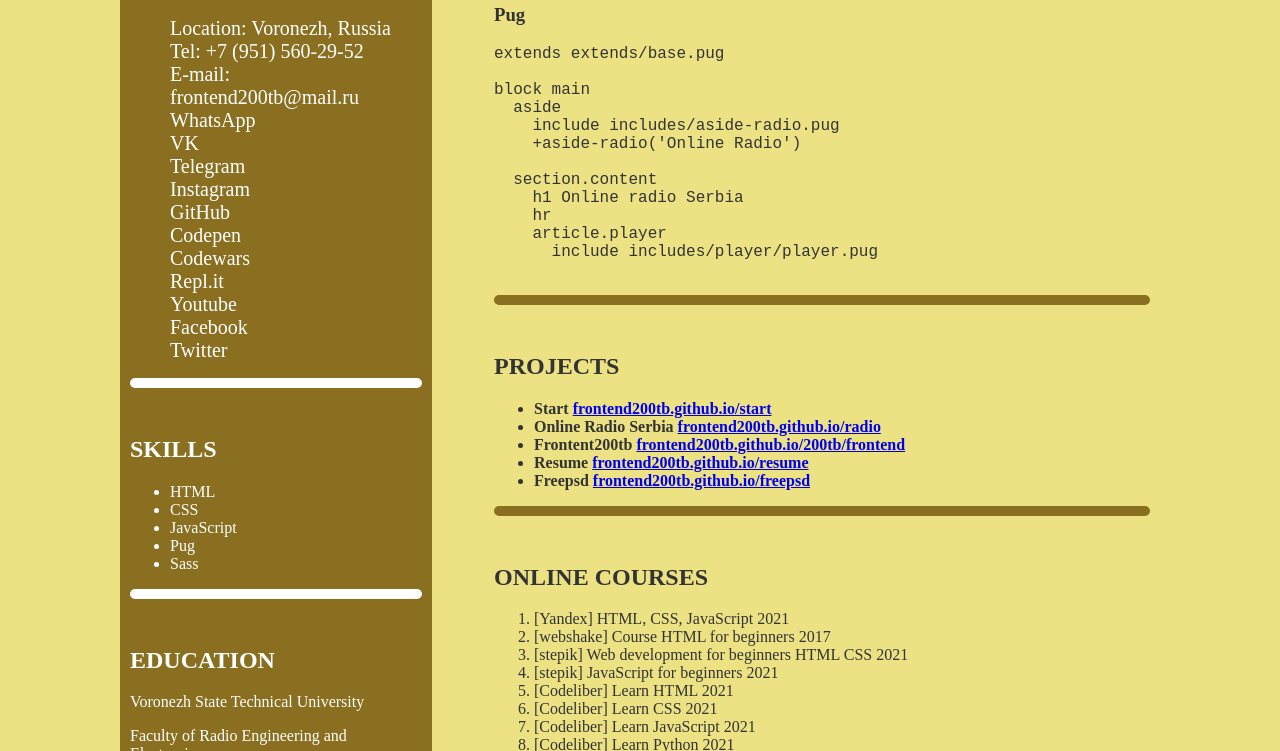
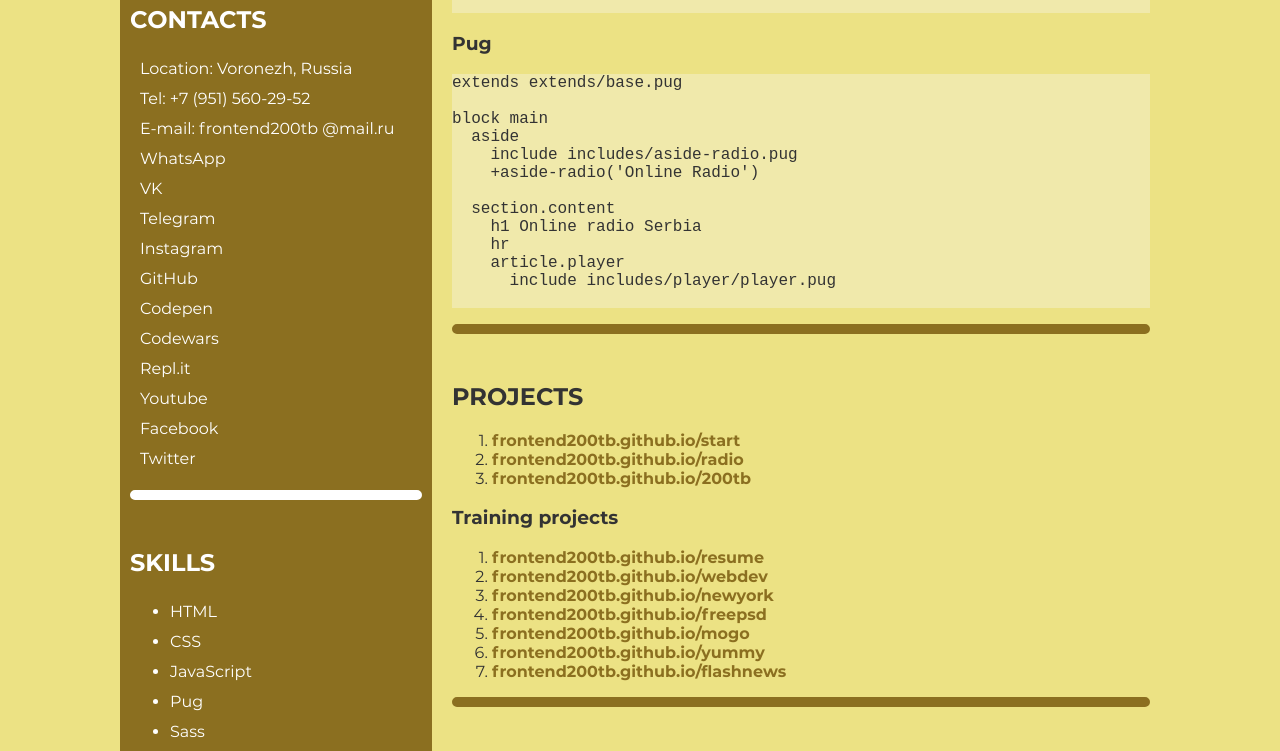
Before and after one commit to frontend200tb/rsschool-cv, a plain HTML site: page index.html in a window 1280 px wide. Shown: the part 605-1356 px from the top of the page. Drawn offline with Linux system fonts and the light colour scheme.

Commit message:
feat: add fonts, media

```diff
--- /dev/null
+++ b/css/font.css
@@ -0,0 +1,15 @@
+/* montserrat-regular - latin */
+@font-face {
+  font-family: 'Montserrat';
+  font-style: normal;
+  font-weight: 400;
+  src: url('../assets/fonts/montserrat-v15-latin-regular.woff2'); /* Super Modern Browsers */
+}
+
+/* montserrat-700 - latin */
+@font-face {
+  font-family: 'Montserrat';
+  font-style: normal;
+  font-weight: 700;
+  src: url('../assets/fonts/montserrat-v15-latin-700.woff2'); /* Super Modern Browsers */
+}
--- a/css/style.css
+++ b/css/style.css
@@ -16,6 +16,7 @@ body {
   padding: 0;
   min-height: 100vh;
   background-color: #ece284;
+  font-family: 'Montserrat', sans-serif;
 }
 
 .container {
@@ -50,10 +51,6 @@ body {
   cursor: pointer;
 }
 
-.main {
-
-}
-
 .main-container {
   display: flex;
   flex-wrap: wrap;
@@ -66,14 +63,10 @@ body {
   background-color: #8b6f20;
 }
 
-.center {
-  width: 5%;
-}
-
 .right {
-  width: 65%;
+  padding-left: 10px;
+  width: 70%;
   border-radius: 10px;
-  /*background-image: url(../assets/img/new-year192.jpg);*/
 }
 
 .hr-left {
@@ -100,7 +93,8 @@ body {
   margin: 0;
   padding: 0;
   font-size: 40px;
-  font-weight: 600;
+  font-weight: 400;
+  letter-spacing: 4px;
   text-transform: uppercase;
 }
 
@@ -119,14 +113,40 @@ h2 {
 }
 
 .contacts-item {
-  font-size: 20px;
+  margin-left: -30px;
+  line-height: 30px;
   color: #fff;
 }
 
 .contacts-item a {
   text-decoration: none;
-  font-size: 20px;
   color: #fff;
+}
+
+.contacts-item a:hover {
+  text-decoration: none;
+  font-weight: 700;
+  color: #fff;
+}
+
+.skills-item {
+  line-height: 30px;
+}
+
+pre {
+  background-color: #f0e9ab;
+}
+
+.projects-link {
+  text-decoration: none;
+  font-weight: 700;
+  color: #8b6f20;
+}
+
+.projects-link:hover {
+  text-decoration: none;
+  font-weight: 400;
+  color: #8b6f20;
 }
 
 .footer {
@@ -146,7 +166,41 @@ h2 {
 
 .footer-link {
   font-size: 24px;
-  font-weight: bold;
+  font-weight: 700;
   text-decoration: none;
   color: #000;
 }
+
+@media (max-width: 800px) {
+
+  .profile-title {
+    font-size: 24px;
+  }
+
+  .profile-text {
+    font-size: 18px;
+  }
+}
+
+@media (max-width: 550px) {
+
+  html {
+    font-size: 14px;
+  }
+  .nav-link {
+    font-size: 14px;
+  }
+
+  .profile-title {
+    font-size: 18px;
+  }
+
+  .profile-text {
+    font-size: 14px;
+  }
+
+  pre {
+    font-size: 12px;
+  }
+
+}
--- a/index.html
+++ b/index.html
@@ -9,6 +9,7 @@
 
   <title>Ivan Kashirin - CV</title>
 
+  <link rel="stylesheet" href="css/font.css">
   <link rel="stylesheet" href="css/style.css">
   <link rel="icon" href="assets/img/favicon.ico">
 </head>
@@ -61,7 +62,7 @@
                 Tel: <a href="tel:+79515602952">+7 (951) 560-29-52</a>
               </li>
               <li class="contacts-item">
-                E-mail: <a href="mailto:frontend200tb@mail.ru">frontend200tb@mail.ru</a>
+                E-mail: <a href="mailto:frontend200tb@mail.ru">frontend200tb @mail.ru</a>
               </li>
               <li class="contacts-item">
                 <a href="https://wa.me/79507658158">WhatsApp</a>
@@ -104,11 +105,11 @@
           <section class="section" id="skills">
             <h2 class="section-title">Skills</h2>
             <ul>
-              <li>HTML</li>
-              <li>CSS</li>
-              <li>JavaScript</li>
-              <li>Pug</li>
-              <li>Sass</li>
+              <li class="skills-item">HTML</li>
+              <li class="skills-item">CSS</li>
+              <li class="skills-item">JavaScript</li>
+              <li class="skills-item">Pug</li>
+              <li class="skills-item">Sass</li>
             </ul>
           <hr class="hr-left">
           </section>
@@ -134,9 +135,6 @@
             </ul>
           </section>
         </div>
-
-
-        <div class="center"></div>
 
 
         <div class="right">
@@ -185,23 +183,42 @@ block main
 
           <section class="section" id="projects">
             <h2 class="section-title">Projects</h2>
-            <ul>
+            <ol>
               <li>
-                <strong>Start <a href="https://frontend200tb.github.io/start/">frontend200tb.github.io/start</a></strong>
+                <a class="projects-link" href="https://frontend200tb.github.io/start/">frontend200tb.github.io/start</a>
               </li>
               <li>
-                <strong>Online Radio Serbia <a href="https://frontend200tb.github.io/radio/">frontend200tb.github.io/radio</a></strong>
+                <a class="projects-link" href="https://frontend200tb.github.io/radio/">frontend200tb.github.io/radio</a>
               </li>
               <li>
-                <strong>Frontent200tb <a href="https://frontend200tb.github.io/200tb/frontend/frontend.html">frontend200tb.github.io/200tb/frontend</a></strong>
+                <a class="projects-link" href="https://frontend200tb.github.io/200tb/frontend/frontend.html">frontend200tb.github.io/200tb</a>
+              </li>
+            </ol>
+
+            <h3>Training projects</h3>
+            <ol>
+              <li>
+                <a class="projects-link" href="https://frontend200tb.github.io/resume/">frontend200tb.github.io/resume</a>
               </li>
               <li>
-                <strong>Resume <a href="https://frontend200tb.github.io/resume/">frontend200tb.github.io/resume</a></strong>
+                <a class="projects-link" href="https://frontend200tb.github.io/webdev/">frontend200tb.github.io/webdev</a>
               </li>
               <li>
-                <strong>Freepsd <a href="https://frontend200tb.github.io/freepsd/">frontend200tb.github.io/freepsd</a></strong>
+                <a class="projects-link" href="https://frontend200tb.github.io/newyork/">frontend200tb.github.io/newyork</a>
               </li>
-            </ul>
+              <li>
+                <a class="projects-link" href="https://frontend200tb.github.io/freepsd/">frontend200tb.github.io/freepsd</a>
+              </li>
+              <li>
+                <a class="projects-link" href="https://frontend200tb.github.io/mogo/">frontend200tb.github.io/mogo</a>
+              </li>
+              <li>
+                <a class="projects-link" href="https://frontend200tb.github.io/yummy/">frontend200tb.github.io/yummy</a>
+              </li>
+              <li>
+                <a class="projects-link" href="https://frontend200tb.github.io/flashnews/">frontend200tb.github.io/flashnews</a>
+              </li>
+            </ol>
             <hr class="hr-right">
           </section>
 
@@ -256,7 +273,7 @@ block main
       <div class="footer-links">
         <a class="footer-link" href="https://github.com/frontend200tb">GitHub</a>
         <span class="footer-link">2022</span>
-        <a class="footer-link" href="https://rs.school/js/"><img src="assets/svg/rsschool.svg" alt="rsschool" width="100"></a>
+        <a class="footer-link" href="https://rs.school/js/"><img src="assets/svg/rs_school_js.svg" alt="rsschool" width="100"></a>
       </div>
     </div>
   </footer>
```
Also changed, not shown: assets/fonts/montserrat-v15-latin-700.woff2 (added), assets/fonts/montserrat-v15-latin-regular.woff2 (added), assets/svg/rs_school_js.svg (added), assets/svg/rsschool.svg (deleted).
